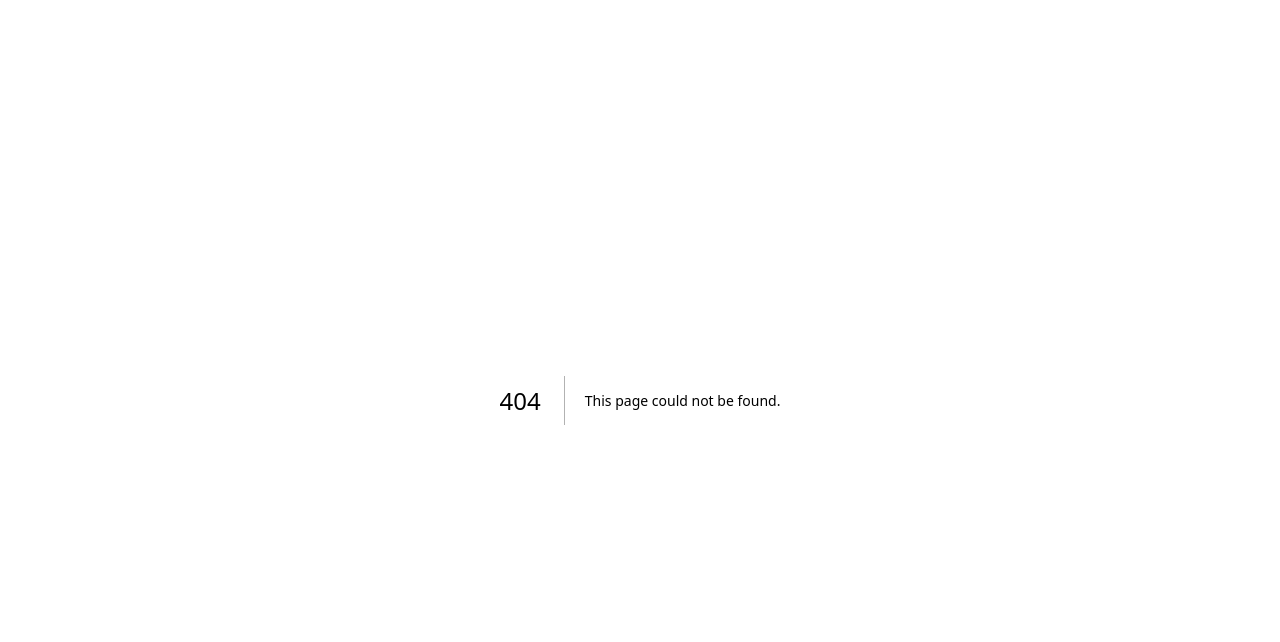
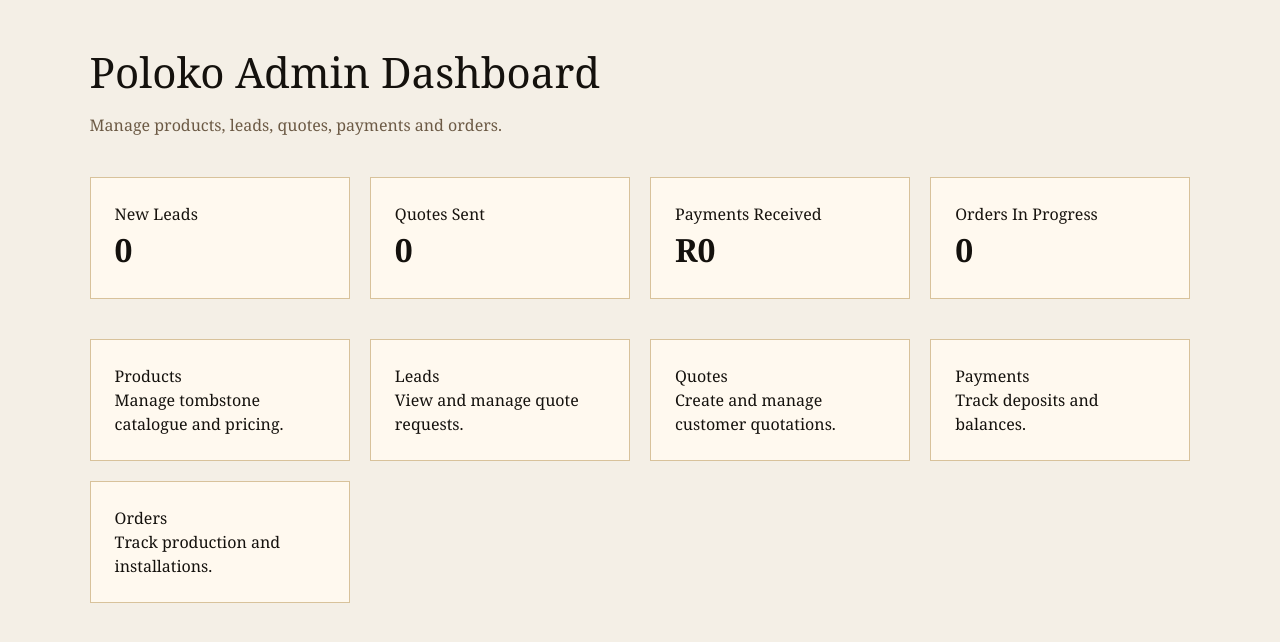
Before and after one commit to KaonPM/poloko-tombstones, a Next.js app: page /admin in a window 1280 px wide. Before the commit this address had no page. Shown: the top 642 px of the page. Built offline with nearby package versions, Linux system fonts and the light colour scheme.

Commit message:
Add Poloko admin dashboard

```diff
--- /dev/null
+++ b/app/admin/page.tsx
@@ -0,0 +1,122 @@
+"use client";
+
+import Link from "next/link";
+
+export default function AdminDashboard() {
+  return (
+    <main style={page}>
+      <div style={header}>
+        <div>
+          <h1 style={title}>Poloko Admin Dashboard</h1>
+          <p style={subtitle}>
+            Manage products, leads, quotes, payments and orders.
+          </p>
+        </div>
+      </div>
+
+      <section style={statsGrid}>
+        <div style={statCard}>
+          <h3>New Leads</h3>
+          <p style={statValue}>0</p>
+        </div>
+
+        <div style={statCard}>
+          <h3>Quotes Sent</h3>
+          <p style={statValue}>0</p>
+        </div>
+
+        <div style={statCard}>
+          <h3>Payments Received</h3>
+          <p style={statValue}>R0</p>
+        </div>
+
+        <div style={statCard}>
+          <h3>Orders In Progress</h3>
+          <p style={statValue}>0</p>
+        </div>
+      </section>
+
+      <section style={menuGrid}>
+        <Link href="/admin/products" style={menuCard}>
+          <h3>Products</h3>
+          <p>Manage tombstone catalogue and pricing.</p>
+        </Link>
+
+        <Link href="/admin/leads" style={menuCard}>
+          <h3>Leads</h3>
+          <p>View and manage quote requests.</p>
+        </Link>
+
+        <Link href="/admin/quotes" style={menuCard}>
+          <h3>Quotes</h3>
+          <p>Create and manage customer quotations.</p>
+        </Link>
+
+        <Link href="/admin/payments" style={menuCard}>
+          <h3>Payments</h3>
+          <p>Track deposits and balances.</p>
+        </Link>
+
+        <Link href="/admin/orders" style={menuCard}>
+          <h3>Orders</h3>
+          <p>Track production and installations.</p>
+        </Link>
+      </section>
+    </main>
+  );
+}
+
+const page: React.CSSProperties = {
+  minHeight: "100vh",
+  background: "#F4EFE6",
+  padding: "40px 7%",
+  fontFamily: "Georgia, 'Times New Roman', serif",
+};
+
+const header: React.CSSProperties = {
+  marginBottom: "40px",
+};
+
+const title: React.CSSProperties = {
+  fontSize: "42px",
+  marginBottom: "10px",
+  color: "#14110D",
+};
+
+const subtitle: React.CSSProperties = {
+  color: "#6C5A45",
+};
+
+const statsGrid: React.CSSProperties = {
+  display: "grid",
+  gridTemplateColumns: "repeat(auto-fit, minmax(220px, 1fr))",
+  gap: "20px",
+  marginBottom: "40px",
+};
+
+const statCard: React.CSSProperties = {
+  background: "#FFF9EF",
+  border: "1px solid #D8C29B",
+  padding: "24px",
+};
+
+const statValue: React.CSSProperties = {
+  fontSize: "32px",
+  fontWeight: 700,
+  color: "#14110D",
+};
+
+const menuGrid: React.CSSProperties = {
+  display: "grid",
+  gridTemplateColumns: "repeat(auto-fit, minmax(260px, 1fr))",
+  gap: "20px",
+};
+
+const menuCard: React.CSSProperties = {
+  background: "#FFF9EF",
+  border: "1px solid #D8C29B",
+  padding: "24px",
+  textDecoration: "none",
+  color: "#14110D",
+  display: "block",
+};
```
